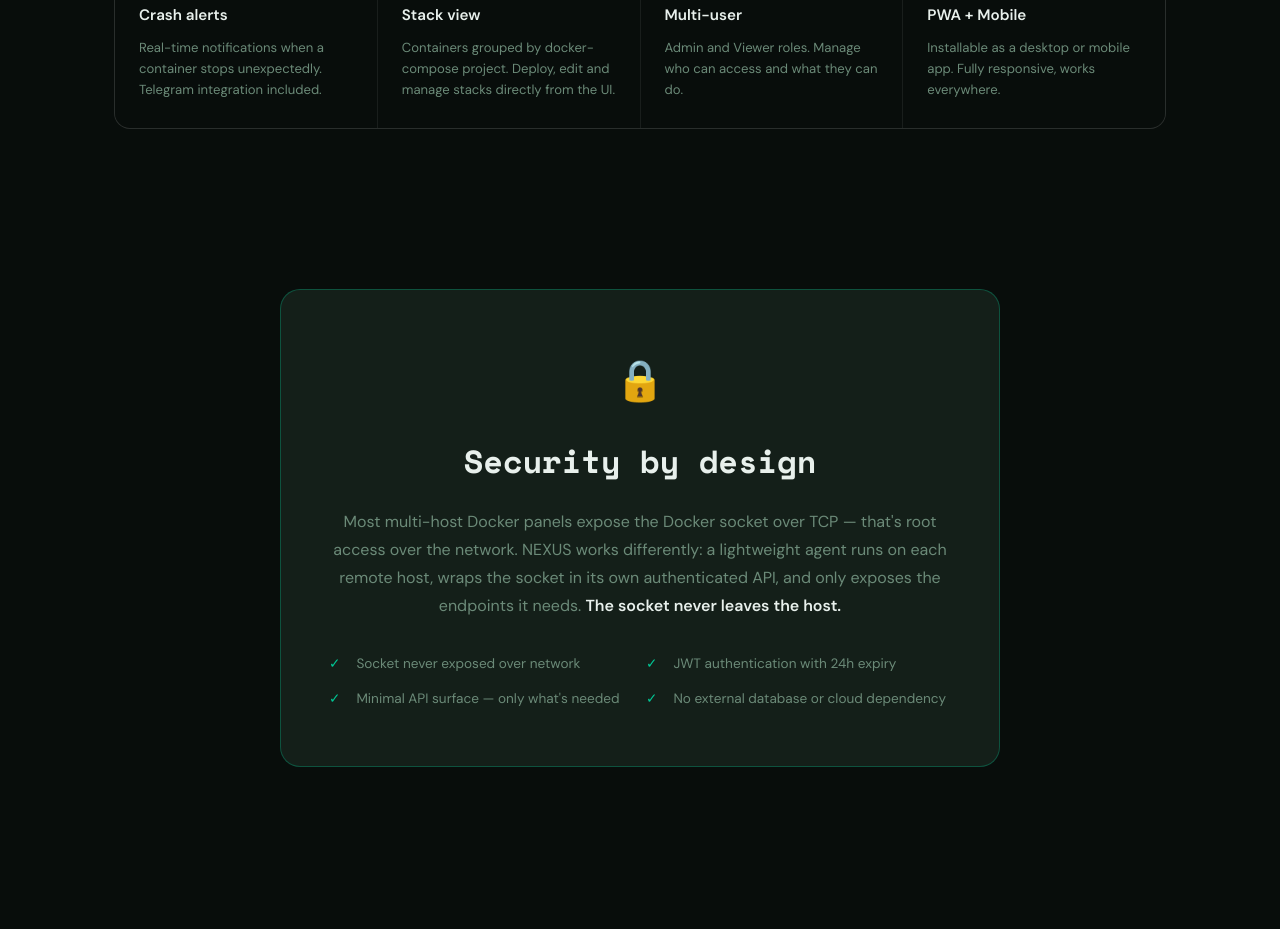
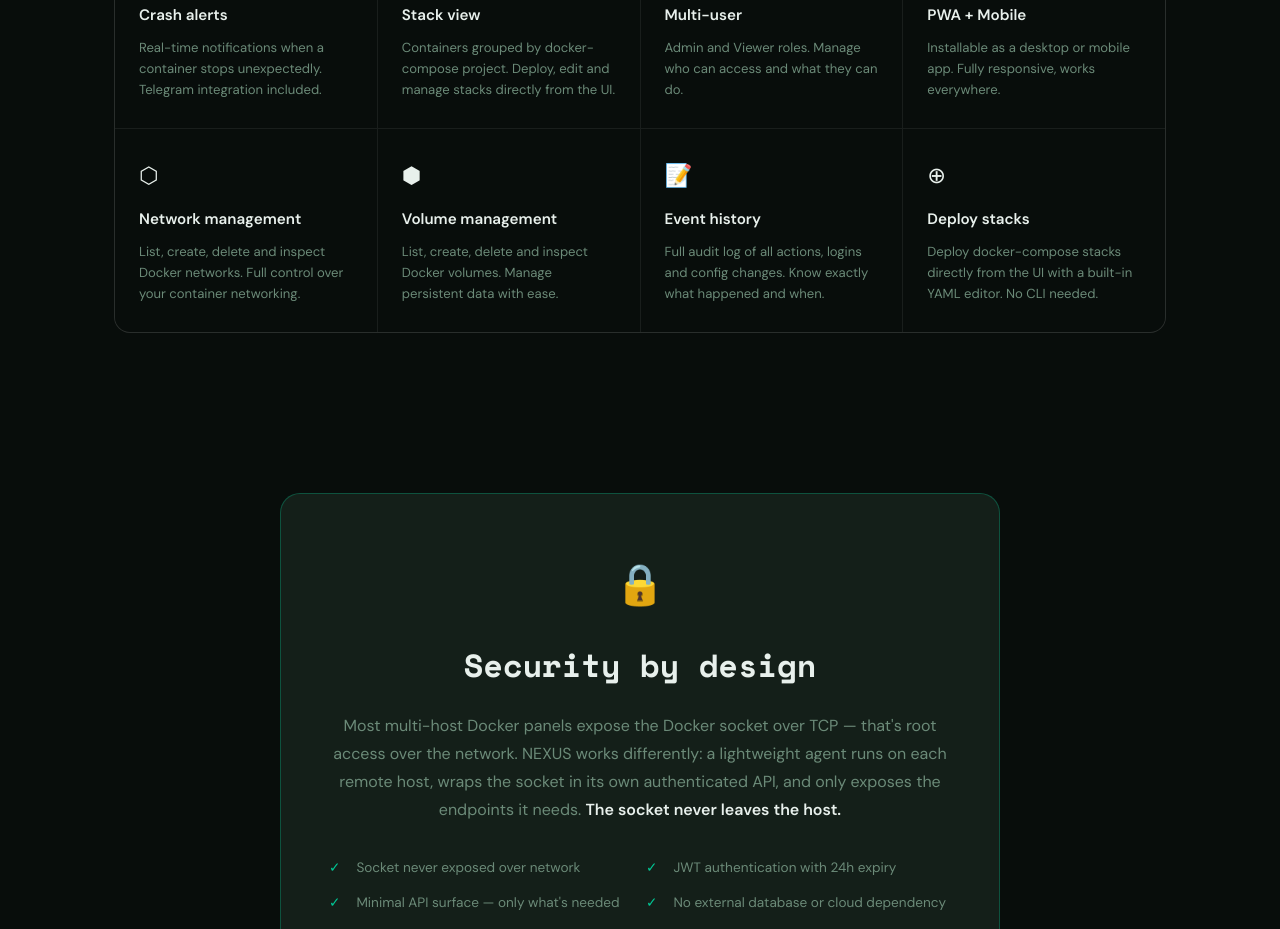
Before and after one commit to Alvarito1983/nexus-web, a plain HTML site: page index.html in a window 1280 px wide. Shown: the part 2436-3365 px from the top of the page. Drawn offline with nearby package versions, Linux system fonts and the light colour scheme.

Commit message:
feat: add 4 new feature cards to grid

```diff
--- a/app.js
+++ b/app.js
@@ -36,6 +36,14 @@
     'f7.desc': 'Admin and Viewer roles. Manage who can access and what they can do.',
     'f8.title': 'PWA + Mobile',
     'f8.desc': 'Installable as a desktop or mobile app. Fully responsive, works everywhere.',
+    'f9.title': 'Network management',
+    'f9.desc': 'List, create, delete and inspect Docker networks. Full control over your container networking.',
+    'f10.title': 'Volume management',
+    'f10.desc': 'List, create, delete and inspect Docker volumes. Manage persistent data with ease.',
+    'f11.title': 'Event history',
+    'f11.desc': 'Full audit log of all actions, logins and config changes. Know exactly what happened and when.',
+    'f12.title': 'Deploy stacks',
+    'f12.desc': 'Deploy docker-compose stacks directly from the UI with a built-in YAML editor. No CLI needed.',
     'sec.title': 'Security by design',
     'sec.desc': 'Most multi-host Docker panels expose the Docker socket over TCP — that\'s root access over the network. NEXUS works differently: a lightweight agent runs on each remote host, wraps the socket in its own authenticated API, and only exposes the endpoints it needs. <strong>The socket never leaves the host.</strong>',
     'sec.1': 'Socket never exposed over network',
@@ -85,6 +93,14 @@
     'f7.desc': 'Roles Admin y Viewer. Gestiona quién puede acceder y qué puede hacer.',
     'f8.title': 'PWA + Móvil',
     'f8.desc': 'Instalable como app de escritorio o móvil. Totalmente responsive, funciona en todas partes.',
+    'f9.title': 'Gestión de redes',
+    'f9.desc': 'Lista, crea, elimina e inspecciona redes Docker. Control total sobre tu red de contenedores.',
+    'f10.title': 'Gestión de volúmenes',
+    'f10.desc': 'Lista, crea, elimina e inspecciona volúmenes Docker. Gestiona los datos persistentes fácilmente.',
+    'f11.title': 'Historial de eventos',
+    'f11.desc': 'Log de auditoría completo de todas las acciones, logins y cambios de configuración.',
+    'f12.title': 'Desplegar stacks',
+    'f12.desc': 'Despliega stacks docker-compose directamente desde la UI con un editor YAML integrado. Sin CLI.',
     'sec.title': 'Seguridad por diseño',
     'sec.desc': 'La mayoría de paneles multi-host exponen el socket Docker sobre TCP — eso es acceso root sobre la red. NEXUS funciona diferente: un agente ligero corre en cada host remoto, envuelve el socket en su propia API autenticada, y solo expone los endpoints necesarios. <strong>El socket nunca sale del host.</strong>',
     'sec.1': 'Socket nunca expuesto sobre la red',
--- a/index.html
+++ b/index.html
@@ -177,6 +177,26 @@
           <h3 data-i18n="f8.title">PWA + Mobile</h3>
           <p data-i18n="f8.desc">Installable as a desktop or mobile app. Fully responsive, works everywhere.</p>
         </div>
+        <div class="feature-card">
+          <div class="feature-icon">⬡</div>
+          <h3 data-i18n="f9.title">Network management</h3>
+          <p data-i18n="f9.desc">List, create, delete and inspect Docker networks. Full control over your container networking.</p>
+        </div>
+        <div class="feature-card">
+          <div class="feature-icon">⬢</div>
+          <h3 data-i18n="f10.title">Volume management</h3>
+          <p data-i18n="f10.desc">List, create, delete and inspect Docker volumes. Manage persistent data with ease.</p>
+        </div>
+        <div class="feature-card">
+          <div class="feature-icon">📝</div>
+          <h3 data-i18n="f11.title">Event history</h3>
+          <p data-i18n="f11.desc">Full audit log of all actions, logins and config changes. Know exactly what happened and when.</p>
+        </div>
+        <div class="feature-card">
+          <div class="feature-icon">⊕</div>
+          <h3 data-i18n="f12.title">Deploy stacks</h3>
+          <p data-i18n="f12.desc">Deploy docker-compose stacks directly from the UI with a built-in YAML editor. No CLI needed.</p>
+        </div>
       </div>
     </div>
   </section>
```
